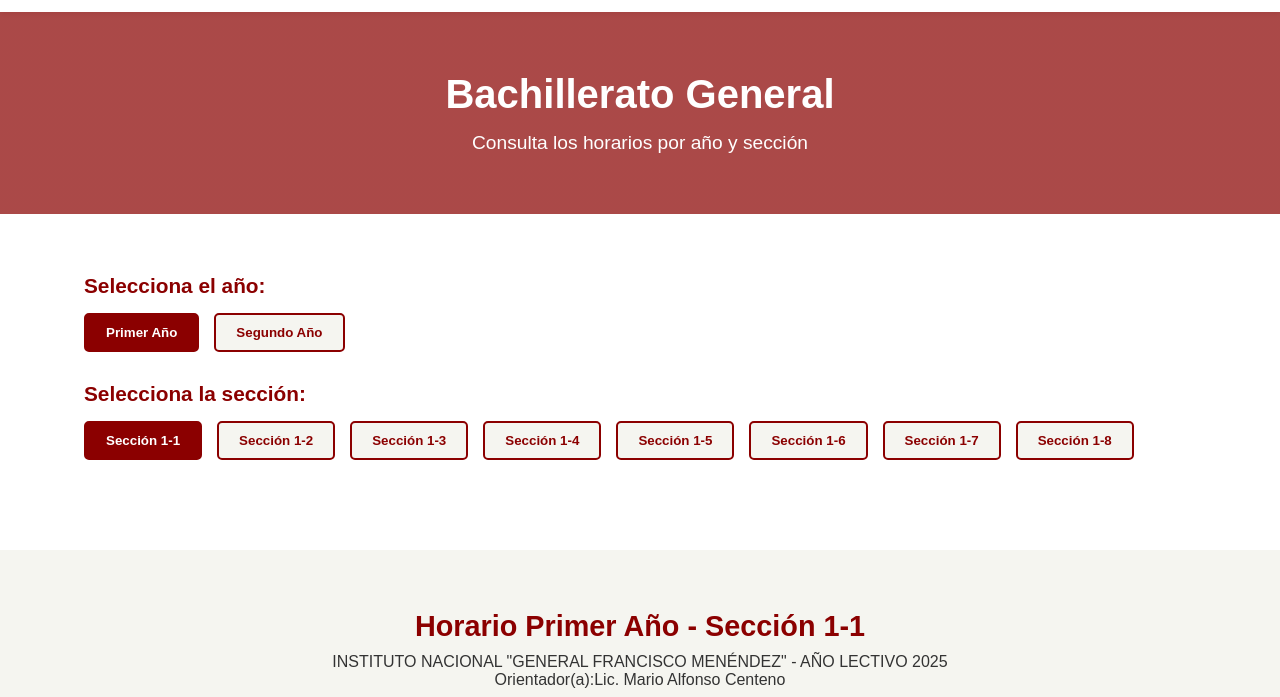
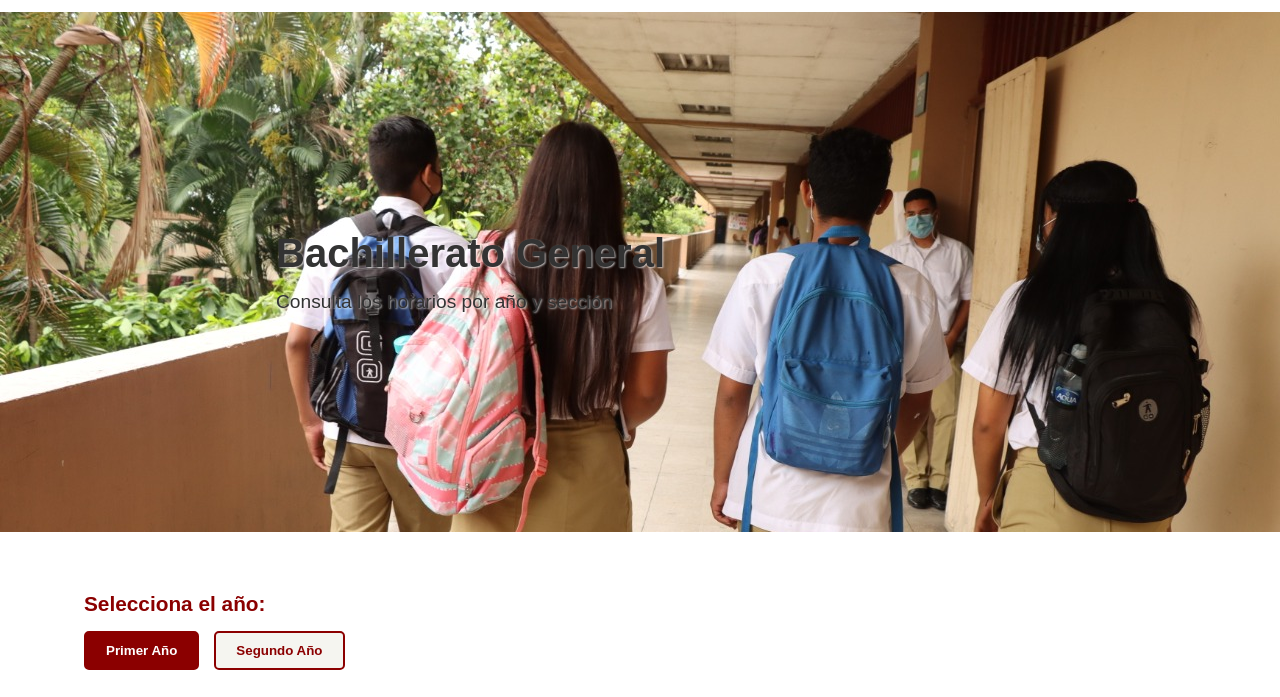
Before and after one commit to camila-1432/Horarios-IN, a plain HTML site: page general.html in a window 1280 px wide. Shown: the part 92-789 px from the top of the page. Drawn offline with Linux system fonts and the light colour scheme.

Commit message:
Update general.css

```diff
--- a/css/general.css
+++ b/css/general.css
@@ -76,23 +76,39 @@ header {
     width: 100%;
 }
 
-/* Hero Section */
 .hero {
-    background: linear-gradient(rgba(139, 0, 0, 0.7), rgba(139, 0, 0, 0.7));
-    padding: 60px 0;
-    text-align: center;
-    color: #fff;
+    background: url('../imagenes1/general1.jpeg') no-repeat  top center;
+    background-size: cover;
+    padding: 0;
+    min-height: 520px;
+    position: relative;
+
+}
+
+
+.hero-content {
+    position: absolute;
+    top: 50%;
+    left: 20%;
+    transform: translateY(-50%);
+    text-align: left;
+    padding: 20px;
+    z-index: 1;
 }
 
 .hero-content h2 {
     font-size: 2.5rem;
     margin-bottom: 15px;
+    color: #333;
+    text-shadow: 1px 1px 2px rgba(255, 255, 255, 0.7);
 }
 
 .hero-content p {
     font-size: 1.2rem;
     max-width: 600px;
-    margin: 0 auto;
+    margin: 0;
+    color: #333;
+    text-shadow: 1px 1px 2px rgba(255, 255, 255, 0.7);
 }
 
 /* Selectores */
@@ -263,4 +279,5 @@ footer {
         align-items: center;
         text-align: center;
     }
+
 }
```
